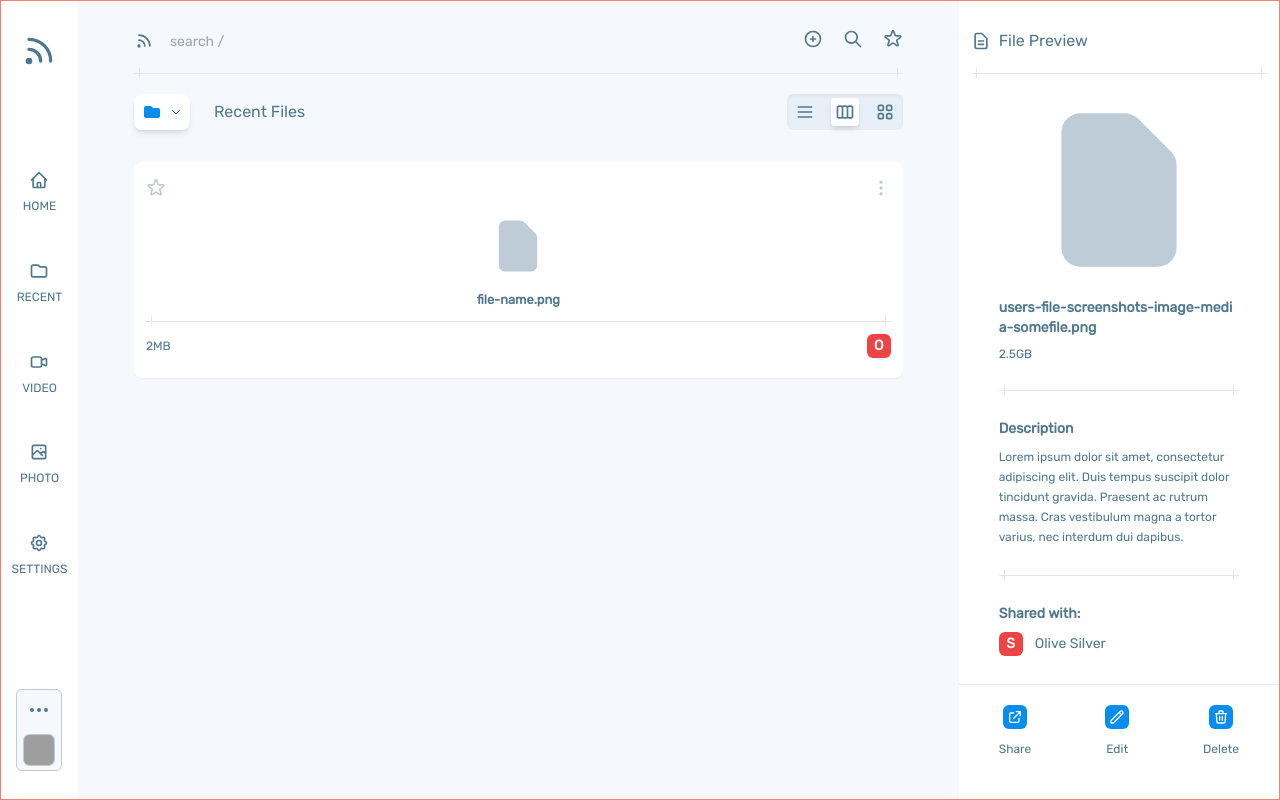
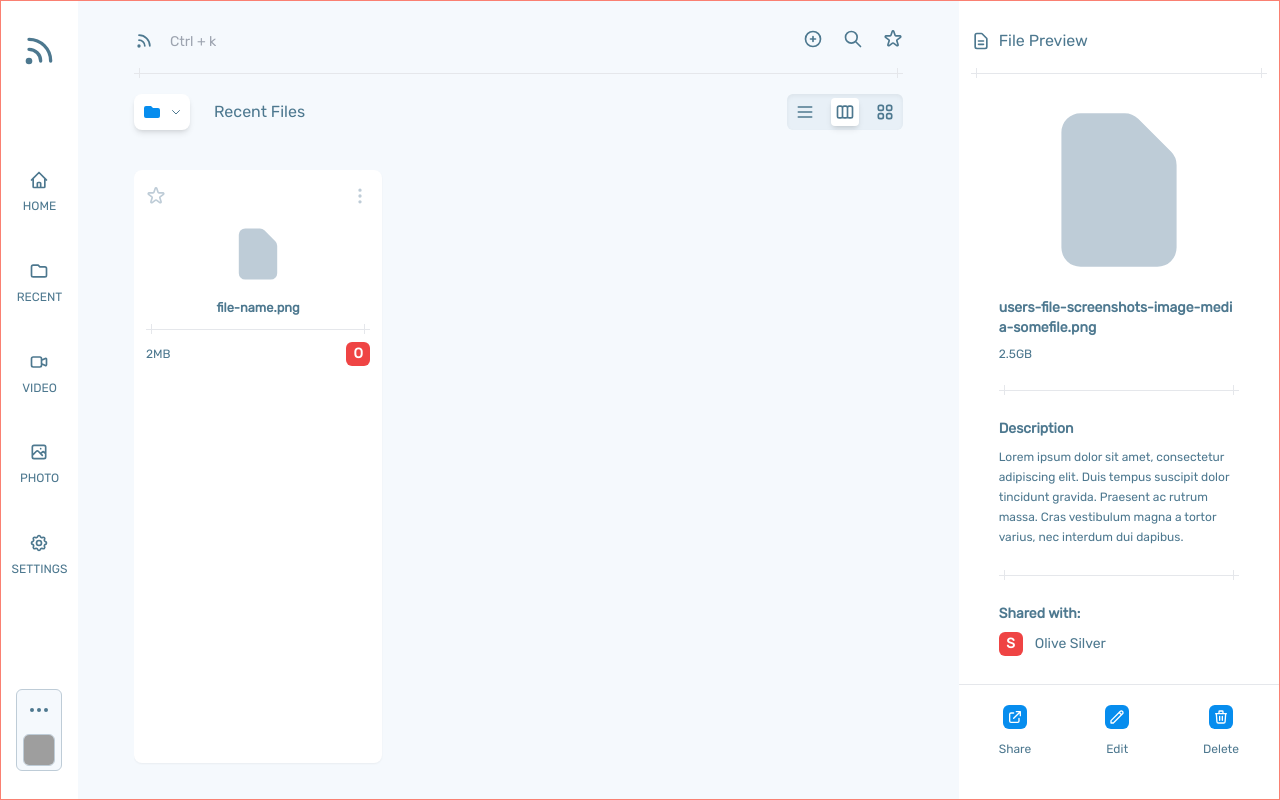
Before and after one commit to micaiah-effiong/File-share, a Vue app in the folder client/: page / in a window 1280 px wide. Built offline with nearby package versions, Linux system fonts and the light colour scheme; grey boxes are pictures that could not be loaded.

Commit message:
🐛 💄 grid items over flow by setting calculated height for element

```diff
--- a/client/src/App.vue
+++ b/client/src/App.vue
@@ -7,7 +7,7 @@
           h-full
           w-full
           py-7
-          gap-5
+          gap-0
           md:gap-8
           flex flex-col
           px-4
@@ -30,7 +30,7 @@
                 type=""
                 name=""
                 id="searchField"
-                placeholder="search /"
+                placeholder="Ctrl + k"
               />
             </div>
             <div class="flex gap-5">
@@ -71,12 +71,23 @@
             </div>
           </nav>
         </header>
-        <main class="h-full">
-          <div class="h-full overflow-auto">
-            <!-- GRID FILE ITEM -->
-            <GridFileItem filename="file-name.png" size="2mb" />
+        <main class="h-[calc(100vh-185px)]">
+          <div class="h-full">
+            <div
+              class="
+                h-full
+                grid
+                gap-3
+                grid-cols-2
+                md:grid-cols-3
+                py-2
+                overflow-auto
+              "
+            >
+              <!-- GRID FILE ITEM -->
+              <GridFileItem filename="file-name.png" size="2mb" />
+            </div>
           </div>
-
           <!-- <div class="grid p-2 gap-1 h-[10rem]">
           <div class="bg-[#81c5f6]">secondary</div>
           <div class="bg-[#e8f0f7]">accent</div>
@@ -88,7 +99,6 @@
       </main>
       <FilePreview />
     </div>
-    <!-- <div class="h-16 bg-green-800 bottom-0 border-2 border-red-500"></div> -->
     <div class="h-16 md:hidden fixed w-full bottom-0">
       <BottomNav />
     </div>
@@ -130,5 +140,15 @@ export default defineComponent({
     DocumentIcon,
     ViewSwitcher,
   },
+
+  setup() {
+    // return { scrollDirection: this.scrollDirection };
+  },
+
+  methods: {
+    scrollDirection(event: MouseEvent) {
+      console.log(event);
+    },
+  },
 });
 </script>
```
